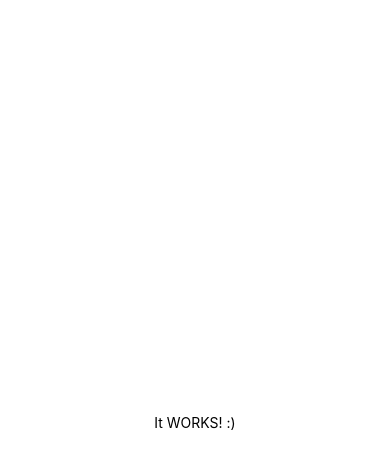
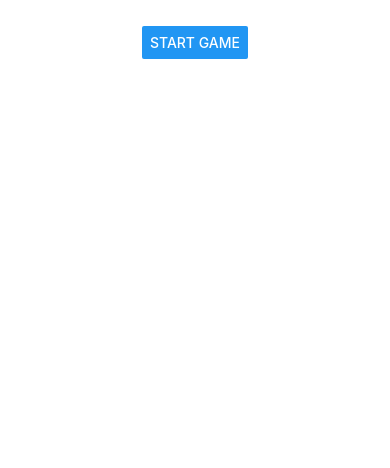
Before and after one commit to GeoffWalker/CommandersCompanion, a React Native app: screen / in a window 390 px wide. Shown: the top 468 px of the page. Built offline with nearby package versions, Linux system fonts and the light colour scheme.

Commit message:
Made the generic button an actual button... kind of'

```diff
--- a/components/Setup/GenericButton.js
+++ b/components/Setup/GenericButton.js
@@ -1,11 +1,20 @@
 import React from 'react';
-import {StyleSheet, Text, View} from 'react-native'
+import {StyleSheet, Text, View, Button} from 'react-native';
+import Icon from 'react-native-vector-icons/FontAwesome';
 
 export default class GenericButton extends React.Component {
     render() {
         return (
             <View style={styles.container}>
-                <Text>It WORKS! :)</Text>
+              <Button
+              icon={
+                <Icon
+                name='chevron-right'
+                size={15}
+                color='black'/>
+              }
+              title = 'Start Game'
+              />
             </View>
         )
     }
@@ -13,7 +22,7 @@ export default class GenericButton extends React.Component {
 
 const styles = StyleSheet.create({
     container: {
-        flex: 1,
+        flex: .1,
         backgroundColor: '#fff',
         alignItems: 'center',
         justifyContent: 'center'
```
Also changed, not shown: App.js (line endings or trailing spaces).
